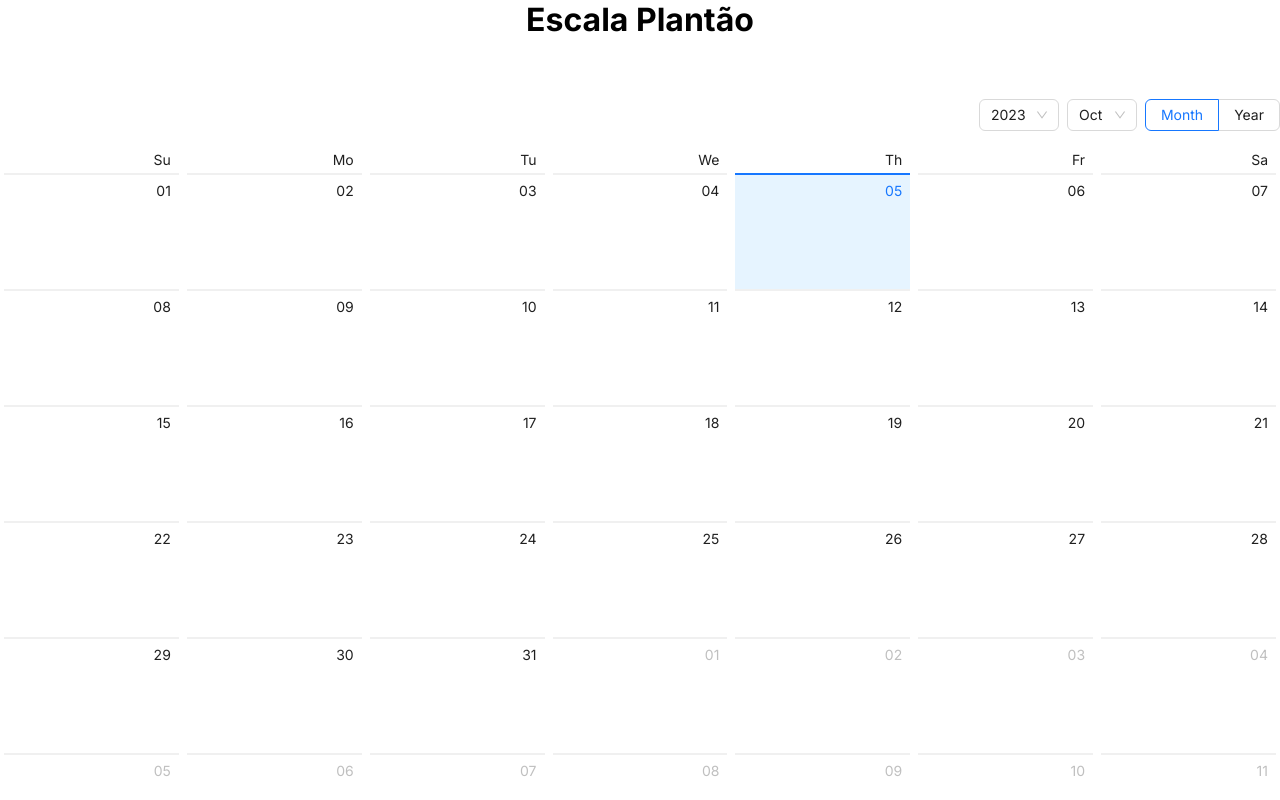
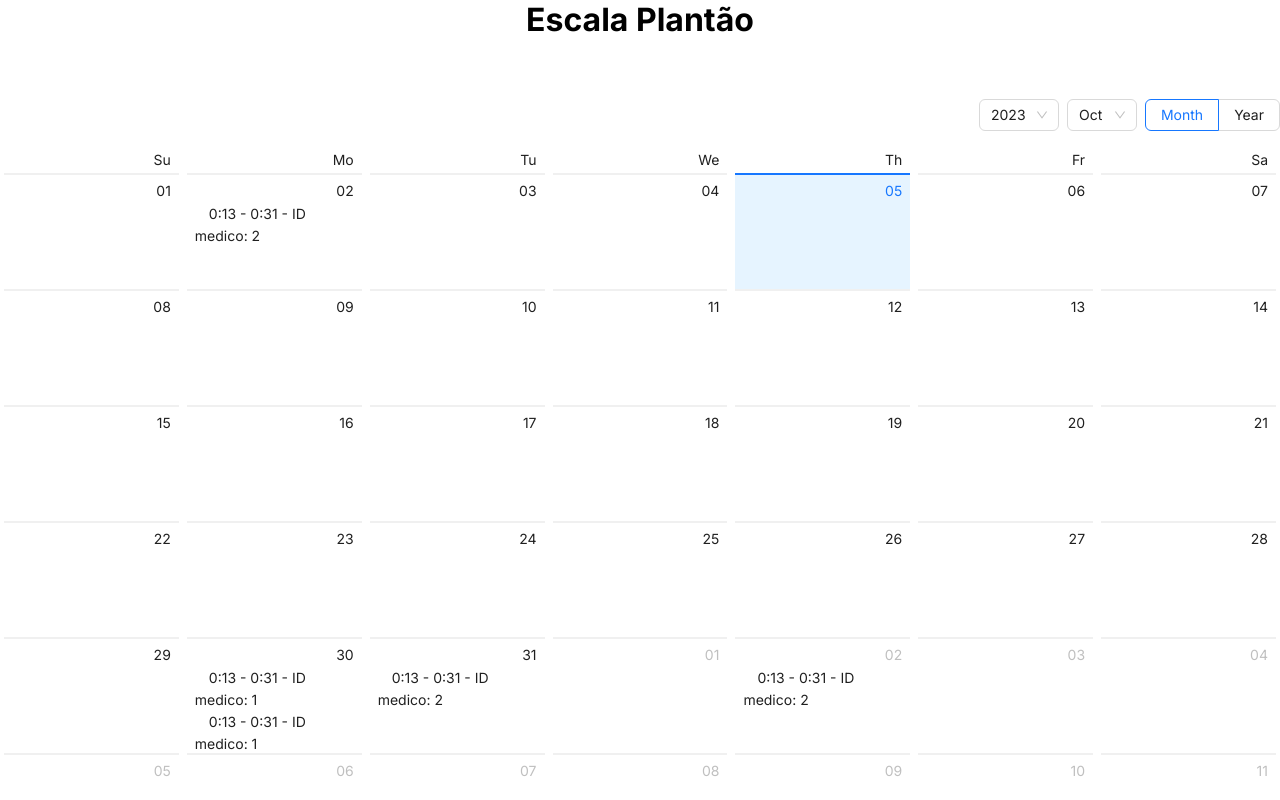
Before and after one commit to Fgarm/hackaton-unimed-2023, a React (Vite) app in the folder FRONTEND/: page /manage-rounds in a window 1280 px wide. Shown: the top 800 px of the page. Built offline with nearby package versions, Linux system fonts and the light colour scheme.

Commit message:
supervisor-rounds: implementa um parser para o json do backend

```diff
--- a/FRONTEND/src/pages/ManageRounds/ManageRounds.jsx
+++ b/FRONTEND/src/pages/ManageRounds/ManageRounds.jsx
@@ -1,28 +1,50 @@
-import React from 'react';
+import { React, useState, useEffect } from 'react';
 import './styles.css';
-import { Calendar, Layout, Space, Button, Divider, List, Typography, Avatar, Col, Row } from 'antd';
+import { Calendar, Badge, Layout, Space, Button, Divider, List, Typography, Avatar, Col, Row } from 'antd';
 import Home from "../../pages/Home/Home";
 import { UserOutlined } from '@ant-design/icons';
 import axios from 'axios';
 
 const { Header, Footer, Sider, Content } = Layout;
 
+const schedule = {
+    "firstMonth": {
+        "2023-08-05": [
+            { hours: '7:00 - 13:00', content: 'Dr. Nome' },
+            { hours: '13:00 - 19:00', content: 'Dr. Nome' },
+            { hours: '19:00 - 7:00', content: 'Dr. Nome' },
+        ],
+        "2023-08-06": [
+            { hours: '7:00 - 13:00', content: 'Dr. Nome' },
+        ]
+    },
+    "secondMonth": {
+        "2023-09-05": [
+            { hours: '7:00 - 13:00', content: 'Dr. Nome' },
+            { hours: '13:00 - 19:00', content: 'Dr. Nome' },
+            { hours: '19:00 - 7:00', content: 'Dr. Nome' },
+        ],
+        "2023-09-06": [
+            { hours: '7:00 - 13:00', content: 'Dr. Nome' },
+        ]
+    },
+    "thridMonth": {
+        "2023-10-05": [
+            { hours: '7:00 - 13:00', content: 'Dr. Nome' },
+            { hours: '13:00 - 19:00', content: 'Dr. Nome' },
+            { hours: '19:00 - 7:00', content: 'Dr. Nome' },
+        ],
+        "2023-10-06": [
+            { hours: '7:00 - 13:00', content: 'Dr. Nome' },
+        ]
+    }
+}
 
 const scaleStyle = {
-    // textAlign: 'center',
-    // height: 64,
-    // paddingInline: 50,
-    // lineHeight: '64px',
     position: 'relative',
 };
 
 const navigateButtonsScaleStyle = {
-    // textAlign: 'center',
-    // // minHeight: 120,
-    // // lineHeight: '120px',
-    // top: '100px',
-    // color: '#fff',
-    // backgroundColor: '#108ee9',
     paddingTop: '20px',
     position: 'relative',
 };
@@ -46,22 +68,161 @@ const data = [
     },
 ];
 
+const getMonthData = (value) => {
+    if (value.month() === 8) {
+        return 1394;
+    }
+};
+
 export default function ManageRoundsPage() {
-    const onPanelChange = (value, mode) => {
-        console.log(value.format('YYYY-MM-DD'), mode);
+    // const onPanelChange = (value, mode) => {
+    //     console.log(value.format('YYYY-MM-DD'), mode);
+    // };
+
+    // const createSchedule = () => {
+    //     axios.post("http://localhost:6667/doctors/").then((res) => {
+    //         console.log(res.data);
+    //     });
+    // }
+
+    useEffect(() => {
+        if (run) {
+            getPlantaos();
+        }
+        setRun(false);
+    });
+
+    const [parsedPlantoes, setParsedPlantoes] = useState({});
+    const [run, setRun] = useState(true);
+
+    const getListData = (value) => {
+        let listData;
+
+        for (var dateKey in parsedPlantoes) {
+            if (value.date().toString() == dateKey.toString()) {
+                listData = parsedPlantoes[dateKey.toString()];
+                return listData;
+            }
+        }
+        // switch (value.date()) {
+        //     case 8:
+        //         listData = [
+        //             {
+        //                 type: "warning",
+        //                 content: "This is warning event.",
+        //             },
+        //             {
+        //                 type: "success",
+        //                 content: "This is usual event.",
+        //             },
+        //         ];
+        //         break;
+        //     default:
+        // }
+
+        return listData || [];
     };
 
-    const createSchedule = () => {
-        axios.post("http://localhost:6667/doctors/").then((res) => {
-            console.log(res.data);
-        });
+    function getPlantaos() {
+        // await Promise.all(
+        //     axios.get().then((res) => {
+        //console.log(res.data);
+        var listPlantaos = [{ "data": "2023-04-29", "inicio": 780, "final": 1900, "valido": true, "funcionario": 1, "escala": "51d22dad-4717-4edd-8ebe-2818b68cb541" }, { "data": "2023-04-29", "inicio": 780, "final": 1900, "valido": true, "funcionario": 1, "escala": "51d22dad-4717-4edd-8ebe-2818b68cb541" }, { "data": "2023-04-30", "inicio": 780, "final": 1900, "valido": true, "funcionario": 2, "escala": "51d22dad-4717-4edd-8ebe-2818b68cb541" }, { "data": "2023-04-31", "inicio": 780, "final": 1900, "valido": true, "funcionario": 2, "escala": "51d22dad-4717-4edd-8ebe-2818b68cb541" }];
+
+        const transformedPlantaos = {  // tendeu
+        }
+
+        // for (var key in transformedPlantaos) {
+        //     console.log(key);
+        // }
+
+        for (let index = 0; index < listPlantaos.length; index++) {
+            const plantao = listPlantaos[index];
+            // data: "2023-01-01",
+            // inicio: 0
+            // final: 190000
+            // funcionario: 1
+            // escala: "id_escala_UUID"
+
+            const date = new Date(plantao.data);
+
+            const hours_init = Math.floor(plantao.inicio / 3600)
+            const minutes_init = Math.floor((plantao.inicio % 3600) / 60)
+
+            const init_plantao = `${hours_init}:${minutes_init}`;
+
+            const hours_final = Math.floor(plantao.final / 3600)
+            const minutes_final = Math.floor((plantao.final % 3600) / 60)
+
+            const final_plantao = `${hours_final}:${minutes_final}`;
+
+            if (transformedPlantaos.hasOwnProperty((date.getDate() + 1).toString())) {
+                transformedPlantaos[(date.getDate() + 1).toString()].push({ type: `${init_plantao} - ${final_plantao}`, content: `ID medico: ${plantao.funcionario}` });
+
+            } else {
+                transformedPlantaos[(date.getDate() + 1).toString()] = [];
+                transformedPlantaos[(date.getDate() + 1).toString()].push({ type: `${init_plantao} - ${final_plantao}`, content: `ID medico: ${plantao.funcionario}` });
+            }
+            //}
+        }
+        console.log(transformedPlantaos);
+        setParsedPlantoes(transformedPlantaos);
+        // })
+        //)
+    };
+
+    const [mes, setMes] = useState("Outubro");
+
+    const onPanelChange = (value) => {
+        console.log(numeroMes[value.$M] + 1);
+        setMes(numeroMes[value.$M + 1]);
+    };
+
+    function onSelect(date, info) {
+        console.log(date.$D);
     }
 
-    const getDoctors = () => {
-        axios.post("http://localhost:6667/doctors/").then((res) => {
-            console.log(res.data);
-        });
-    }
+    const monthCellRender = (value) => {
+        const num = getMonthData(value);
+        return num ? (
+            <div className="notes-month">
+                <section>{num}</section>
+                <span>Backlog number</span>
+            </div>
+        ) : null;
+    };
+
+    const dateCellRender = (value) => {
+        const listData = getListData(value);
+        return (
+            <ul className="events">
+                {listData.map((item) => (
+                    <li key={item.content}>
+                        <Badge status={item.type} text={item.type + " - " + item.content} />
+                    </li>
+                ))}
+            </ul>
+
+            // Tenho que fazer o display de todos plantoes de um dia de uma vez
+            // Teria que arrumar os dados para:
+            // dia x:
+            // plantao 1
+            // plantao 2
+            // dia y:
+            // plantao 1
+            // plantao 2
+            // Mas tenho:
+            // dia x, plantao 1
+            // dia y, plantao 1
+            // dia x, plantao 2
+        );
+    };
+
+    const cellRender = (current, info) => {
+        if (info.type === "date") return dateCellRender(current);
+        if (info.type === "month") return monthCellRender(current);
+        return info.originNode;
+    };
 
     return (
         <>
@@ -82,7 +243,8 @@ export default function ManageRoundsPage() {
                 size={[0, 48]}
             >
                 <h1>Escala Plantão</h1>
-                <Calendar style={scaleStyle} onPanelChange={onPanelChange} />
+                <Calendar style={scaleStyle} onPanelChange={onPanelChange} onSelect={onSelect}
+                    cellRender={cellRender} />
                 <Space wrap style={navigateButtonsScaleStyle}>
                     <Button>Mês anterior</Button>
                     <Button>Próxima rodada</Button>
```
